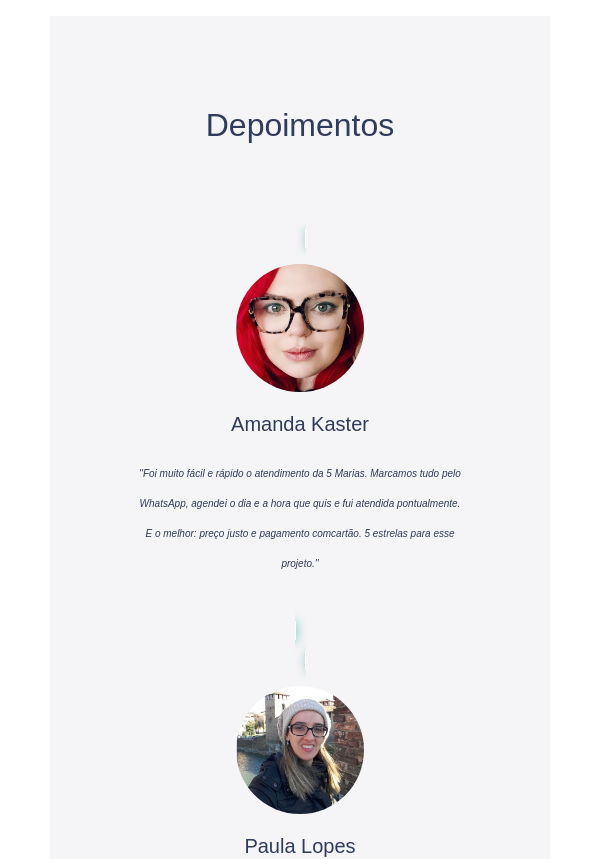
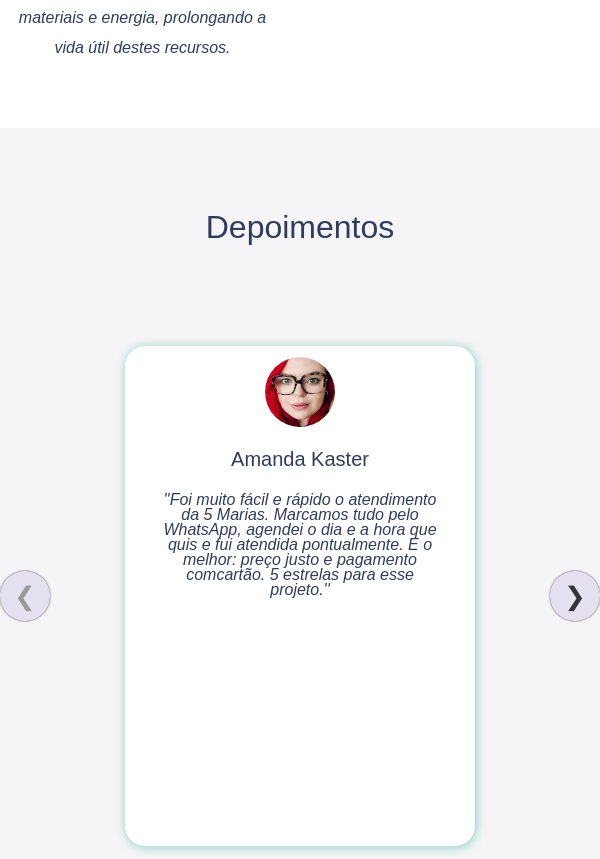
Before and after one commit to aceleradora-TW/descarte-certo, a React (Create React App) app in the folder frontend/: page / in a window 600 px wide. Shown: the part 1440-2299 px from the top of the page. Built offline with nearby package versions, Linux system fonts and the light colour scheme.

Commit message:
#25/ @alinenecchi @jhuan0999: adiciona cards de depoimentos

```diff
--- a/frontend/src/App.css
+++ b/frontend/src/App.css
@@ -5,7 +5,7 @@
 .container-box {
   height: 100%;
   background-color: #ffffff;
-  padding: 50px;
+
 }
 .content-box {
   color: #303c5b;
--- a/frontend/src/components/Depositions/DepositionsStyles.css
+++ b/frontend/src/components/Depositions/DepositionsStyles.css
@@ -1,10 +1,21 @@
+ .card-carousel {
+    display: flex;
+  align-items:center;
+  justify-content:center;
+  position:relative;
+
+}
+
 .container-fluid{
     width: 100%;
     height: auto;
     position: relative;
     align-content: center;
     display: block;
-    padding: 2%;
+    padding-bottom:10px;
+    padding-left: 5px;
+    padding-right: 5px;
+    margin-left: 0px;
     text-align: center;
     font-family: 'Montserrat', sans-serif ;
     line-height: 30px;
@@ -18,6 +29,9 @@
     margin-top: 10px;
     border-radius: 50%;
     overflow: hidden;
+    height: 70px;
+    width: 70px;
+
 }
 .card {
     width: 350px;
@@ -62,107 +76,60 @@
     margin: 1px;
     margin-top: 1px;
 }
+@media only screen  and (max-width:739px){
+    .chowzb {
+    display: none;
+    }
+    .hCVuYx {
+    display: none;
+    }
+    .card{
+        width: 350px;
+        height: 500px;
+        margin: 20px;
+        bottom: auto;
+        position: relative;
+        display: block;
+        flex-direction:column;
+        word-wrap: break-word;
+        background-color: #ffffff;
+        background-clip: border-box;
+        border: 1px solid #ffffff;
+        border-radius: 20px;
+        box-shadow: 1px 1px 1px 5px #F5F4F6;
+        -moz-box-shadow: 3px 3px 10px 5px #ffffff;
+        -webkit-box-shadow: 1px 1px 10px 1px #98d4cb;
+        -o-box-shadow: 3px 3px 50px 5px #26E2C5;
 
-@media only screen and (min-width:280px) and (max-width:768px){
-    .card.title{
-        font-size: 12px;
+    }
+    .container-fluid{
+        width: 100%;
+        height: auto;
+        position: relative;
+        align-content: center;
+        display: block;
+        padding-bottom:10px;
+        padding-left: 0px;
+        padding-right: 0px;
         text-align: center;
-        margin: 1px;
-        margin-top: 1px;
+        font-family: 'Montserrat', sans-serif ;
+        line-height: 15px;
+        color: #303c5b;
+        background-color: #F5F4F6;
+
     }
-    .text-card{
-        font-size: 10px;
-        text-align: center;
-        padding-bottom: 5%;
+    .row{
+        display: flexbox;
     }
-    .imgCard{
-        display: block;
-    }
-    .card {
-            margin: 10px;
-            bottom: auto;
-            position: relative;
-            display: inline;
-            flex-direction:column;
-            grid-row: span 2;
-    }
+
   }
 
-  @media only screen and (min-width:411px) and (max-width:736px){
-    .card.title{
-        font-size: 12px;
-        text-align: center;
-        margin: 1px;
-        margin-top: 1px;
-    }
-    .text-card{
-        font-size: 10px;
-        text-align: center;
-        padding-bottom: 5%;
-    }
-    .imgCard{
-        display: block;
-    }
-    .card {
-            margin: 10px;
-            bottom: auto;
-            position: relative;
-            display: inline;
-            flex-direction:column;
-            grid-row: span 2;
-    }
+
+
+
+
+
+
+.element.style {
+    height: 450px;
 }
-
-  @media only screen and (min-width:768px) and (max-width:1024px){
-    .card.title{
-        font-size: 16px;
-        text-align: center;
-        margin: 1px;
-        margin-top: 1px;
-    }
-    .text-card{
-        font-size: 14px;
-        text-align: center;
-        padding-bottom: 5%;
-    }
-    .imgCard{
-        display: block;
-    }
-    .card {
-            width: 450px;
-            align-items: center;
-            left: 50px;
-            margin: 10px;
-            bottom: auto;
-            position: relative;
-            display: flex;
-            flex-direction:column;
-    }
-  }
-
-  @media only screen and (min-width:1024px) and (max-width:1366px){
-    .card.title{
-        font-size: 16px;
-        text-align: center;
-        margin: 1px;
-        margin-top: 1px;
-    }
-    .text-card{
-        font-size: 14px;
-        text-align: center;
-        padding-bottom: 5%;
-    }
-    .imgCard{
-        display: block;
-    }
-    .card {
-            align-items: center;
-            width: 450px;
-            left: 200px;
-            margin: 10px;
-            bottom: auto;
-            position: relative;
-            display: flex;
-            flex-direction:column;
-    }
-  }
--- a/frontend/src/components/Depositions/index.js
+++ b/frontend/src/components/Depositions/index.js
@@ -11,12 +11,84 @@ import Carousel from 'react-elastic-carousel'
 import TextsDepositions from './texts.json'
 
 function DepositionsComponent() {
-  return (
-  <div className='container-fluid'>
-    <div>
+  const initialValues = {
+
+  }
+function renderCard() {
+
+         if(window.innerWidth < 700){
+
+          return(
+            <div className='container-fluid'>
+              <h1 id ="Beneficios" className="title">Depoimentos</h1>
+        <Carousel className="card-carousel">
+          <Card>
+            <div class="imgCard">
+              <Card.Img variant="top" src={PhotoCard1} width="100px"/>
+            </div>
+            <Card.Body>
+              <Card.Title className='card-title'>{TextsDepositions.card1.title}</Card.Title>
+              <Card.Text className='text-card'>{TextsDepositions.card1.content}</Card.Text>
+            </Card.Body>
+          </Card>
+
+          <Card>
+            <div class="imgCard">
+              <Card.Img variant="top" src={PhotoCard2}/>
+            </div>
+            <Card.Body>
+              <Card.Title className='card.title'>{TextsDepositions.card2.title}</Card.Title>
+              <Card.Text className='text-card'>{TextsDepositions.card2.content}</Card.Text>
+            </Card.Body>
+          </Card>
+
+          <Card>
+            <div class="imgCard">
+              <Card.Img variant="top" src={PhotoCard3}/>
+            </div>
+            <Card.Body>
+              <Card.Title className='card.title'>{TextsDepositions.card3.title}</Card.Title>
+              <Card.Text className='text-card'>{TextsDepositions.card3.content}</Card.Text>
+            </Card.Body>
+          </Card>
+
+          <Card>
+            <div class="imgCard">
+              <Card.Img variant="top" src={PhotoCard4}/>
+            </div>
+            <Card.Body>
+              <Card.Title className='card.title'>{TextsDepositions.card4.title}</Card.Title>
+              <Card.Text className='text-card'>{TextsDepositions.card4.content}</Card.Text>
+            </Card.Body>
+          </Card>
+
+          <Card>
+            <div class="imgCard">
+              <Card.Img variant="top" src={PhotoCard5}/>
+            </div>
+            <Card.Body>
+              <Card.Title className='card.title'>{TextsDepositions.card5.title}</Card.Title>
+              <Card.Text className='text-card'>{TextsDepositions.card5.content}</Card.Text>
+            </Card.Body>
+          </Card>
+
+          <Card>
+            <Card.Body>
+            <div class="imgCard">
+              <Card.Img variant="top" src={PhotoCard6}/>
+            </div>
+              <Card.Title className='card.title'>{TextsDepositions.card6.title}</Card.Title>
+              <Card.Text className='text-card'>{TextsDepositions.card6.content}</Card.Text>
+            </Card.Body>
+          </Card>
+          </Carousel>
+          </div>)
+         }else {
+
+    return(
+      <div className='container-fluid'>
         <h1 id ="Beneficios" className="title">Depoimentos</h1>
-    </div>
-    <Carousel className="card-carousel">
+   <Carousel className="card-carousel">
         <div className="row">
             <div className="col-sm-*">
               <Card>
@@ -93,6 +165,21 @@ function DepositionsComponent() {
             </div>
         </div>
     </Carousel>
-  </div>
+    </div>)
+   }
+
+  };
+
+
+  return (
+    <div>
+
+
+
+
+        {renderCard()}
+
+    </div>
+
   )
 } export default DepositionsComponent
```
